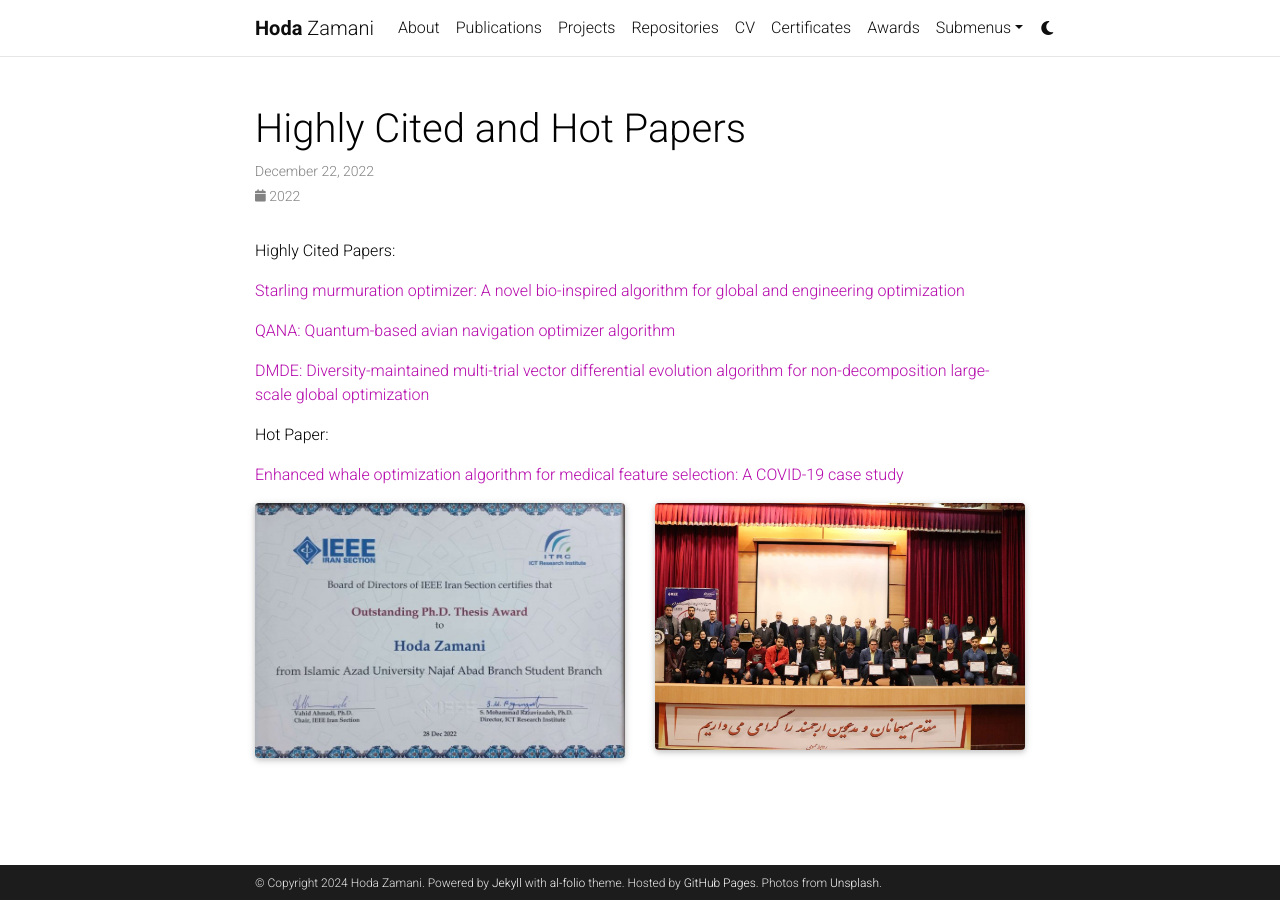
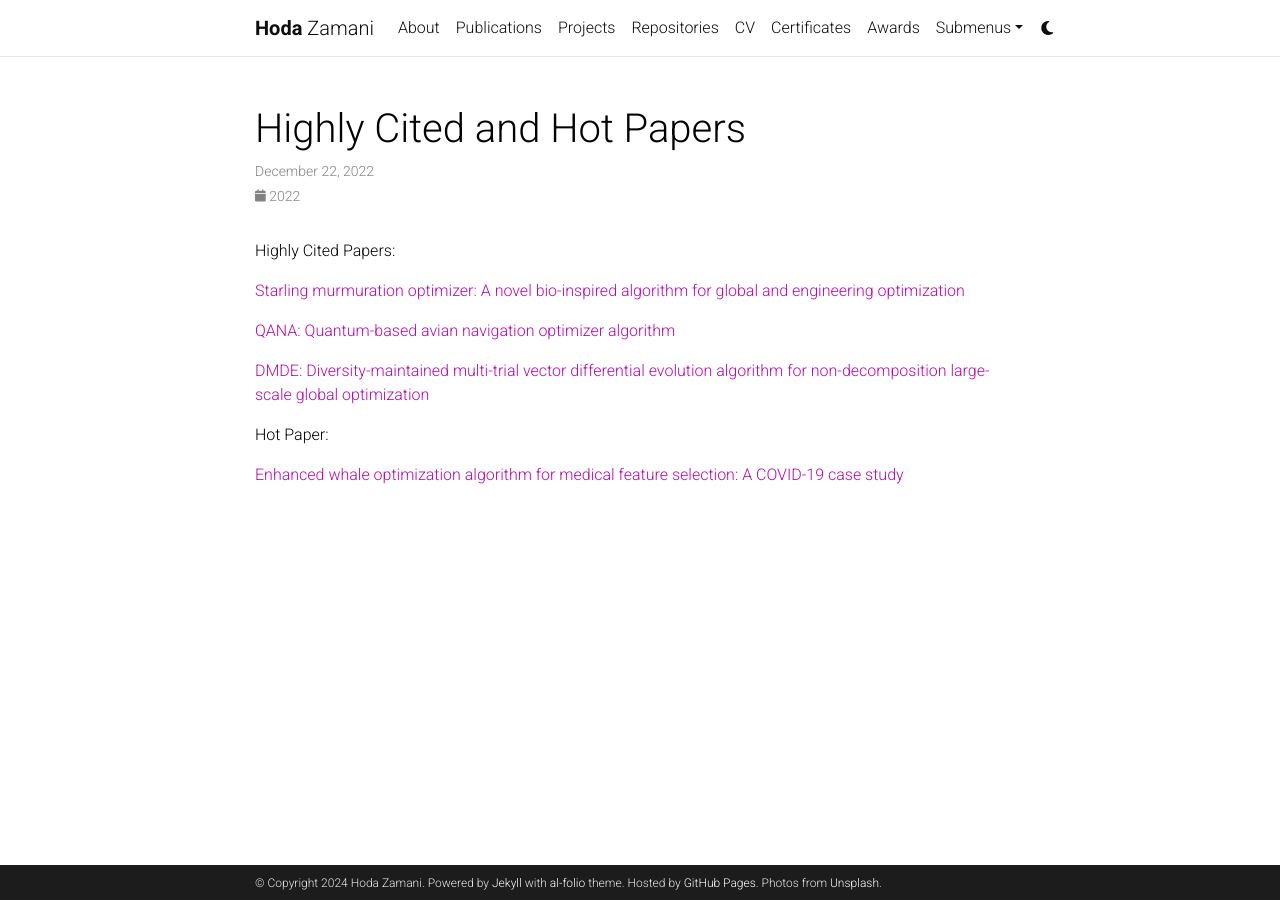
Before and after one commit to HodaZamani/HodaZamani.github.io, a Jekyll site: the page built from _news/announcement_4.md, in a window 1280 px wide. Built offline with Jekyll 4.4.1, drawn with Linux system fonts in a browser that asks for light colours; full-size pictures stand in for the smaller copies a plugin makes; comment, search, counter and statistics services are not loaded; a style sheet for code colours, icons or effects is not loaded.

Commit message:
Update announcement_4.md

```diff
--- a/_news/announcement_4.md
+++ b/_news/announcement_4.md
@@ -19,12 +19,3 @@
 Hot Paper:
 
 [Enhanced whale optimization algorithm for medical feature selection: A COVID-19 case study](https://www.sciencedirect.com/science/article/pii/S0010482522006126)
-
-<div class="row">
-    <div class="col-sm mt-3 mt-md-0">
-        {% include figure.html path="assets/img/IEEE.jpg" title="example image" class="img-fluid rounded z-depth-1" %}
-    </div>
-    <div class="col-sm mt-3 mt-md-0">
-        {% include figure.html path="assets/img/IEEE2.jpg" title="example image" class="img-fluid rounded z-depth-1" %}
-    </div>
-</div>
```
